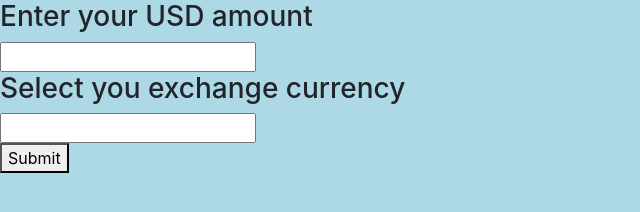
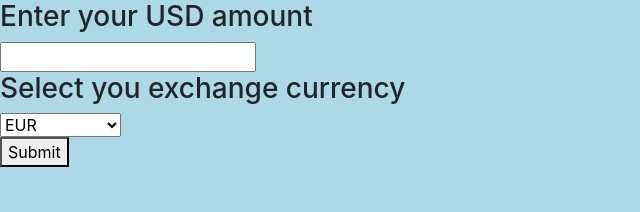
Before and after one commit to aldeling/currency-exchange, a website built with webpack: page src/index.html in a window 1280 px wide. Shown: the whole page, without its empty margins (0-640 px from the left). Built offline with nearby package versions, Linux system fonts and the light colour scheme.

Commit message:
change user input to dropdown

```diff
--- a/src/index.html
+++ b/src/index.html
@@ -8,7 +8,14 @@
     <h3>Enter your USD amount</h3>
     <input type="number" id="amount" name="amount"><br>
     <h3>Select you exchange currency</h3>
-    <input type="text" id="exchangeValue" name="exchangeValue"><br>
+    <select id="exchangeValue">
+      <option>EUR</option>
+      <option>HKD</option>
+      <option>KID</option>
+      <option>TRY</option>
+      <option>ZAR</option>
+      <option>Another Rate</option>
+    </select><br>
     <button type="submit">Submit</button>
   </form>
   <p id="finalValue"></p>
```
